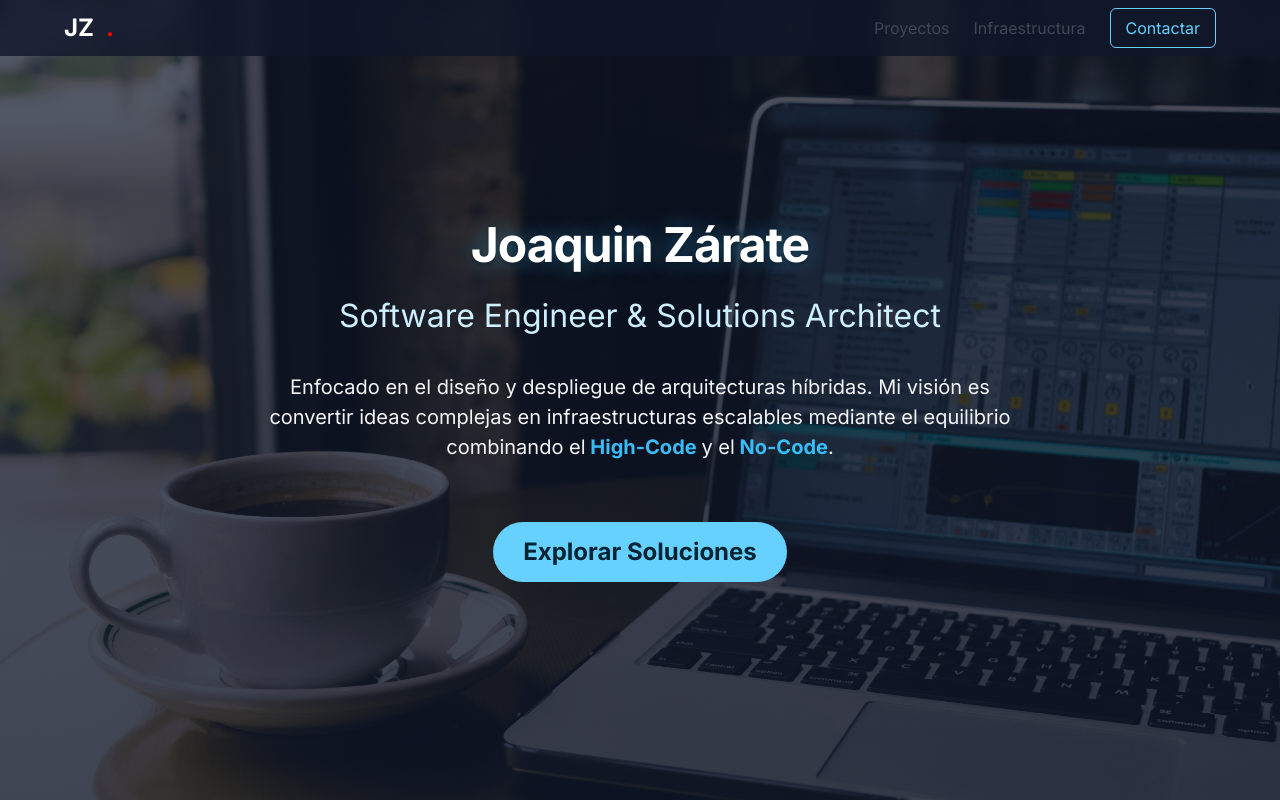
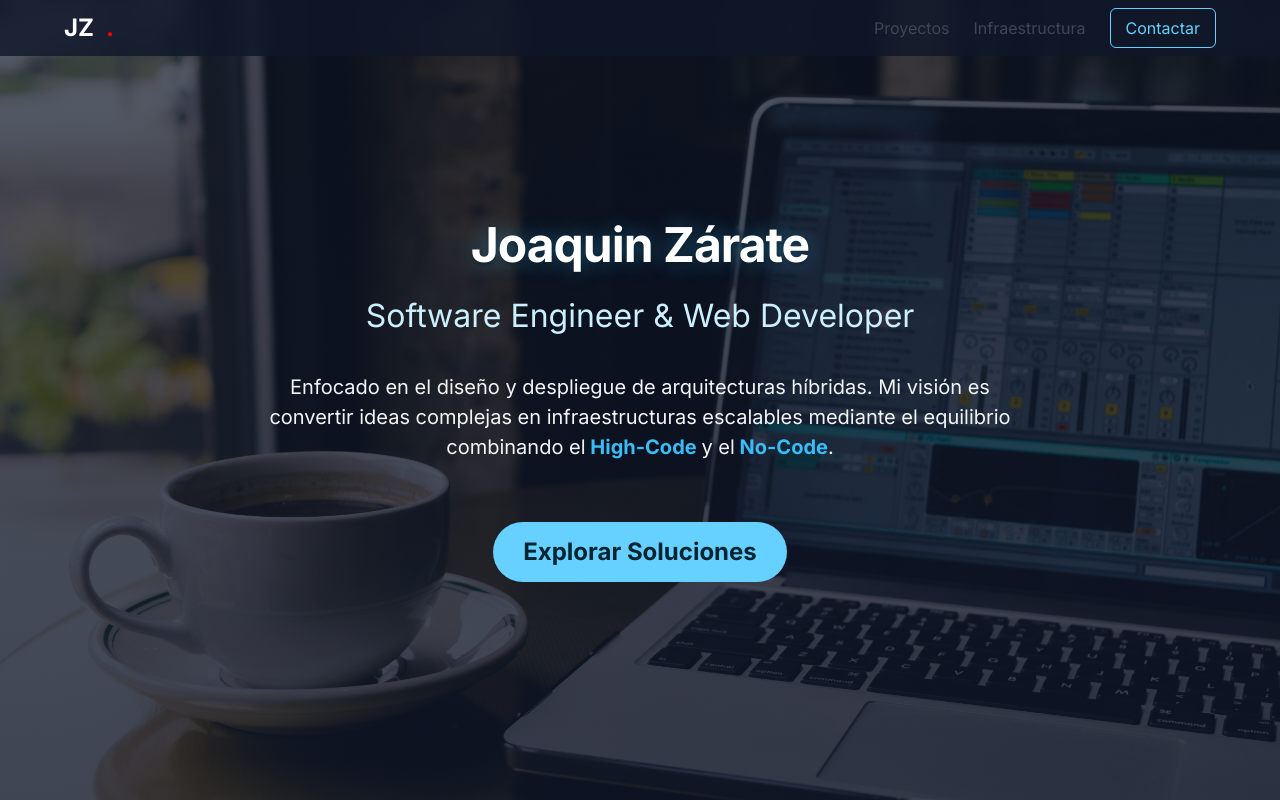
Before and after one commit to ZarAte23/mi_portafolio_jzs, a Next.js app: page / in a window 1280 px wide. Shown: the top 800 px of the page. Built offline with nearby package versions, Linux system fonts and the light colour scheme.

Commit message:
cambio en los roles

```diff
--- a/src/app/page.tsx
+++ b/src/app/page.tsx
@@ -11,7 +11,7 @@ export default function Home() {
               Joaquin Zárate
             </h1>
             <h2 className="subtitle is-3 has-text-info-light">
-              Software Engineer & Solutions Architect
+              Software Engineer & Web Developer
             </h2>
             <div className="column is-8 is-offset-2">
               <p className="is-size-5 has-text-white-ter">
```
